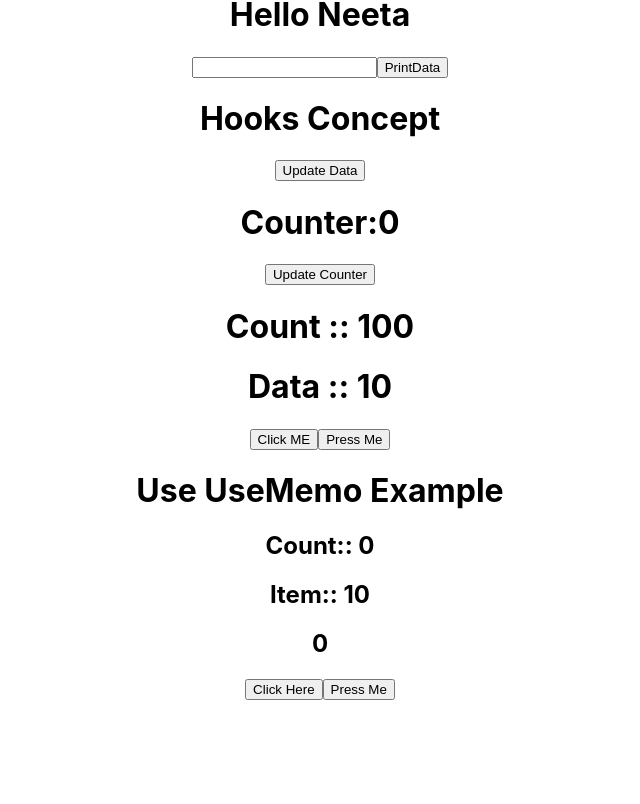
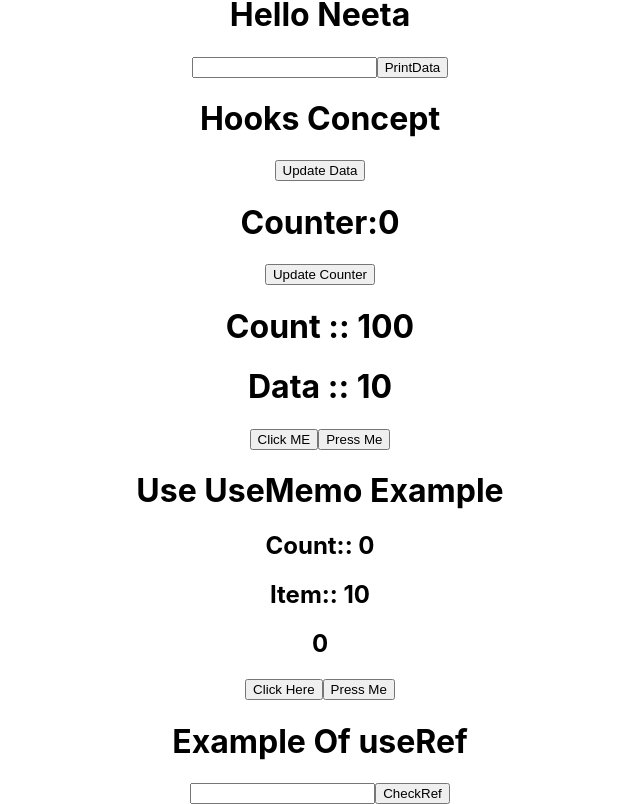
Before and after one commit to PoojaT-del/FirstReactApp, a React (Create React App) app: page / in a window 1280 px wide. Shown: the part 355-1159 px from the top of the page, without its empty margins (320-960 px from the left). Before the commit the page ends 1055 px from the top, so only its background shows below. Built offline with nearby package versions, Linux system fonts and the light colour scheme.

Commit message:
add file

```diff
--- a/src/App.js
+++ b/src/App.js
@@ -8,6 +8,7 @@ import Hooks from './Hooks';
 import UseEffect from './UseEffectHook';
 import StatePropsUseEffect from './StatePropsUseEffect';
 import UseMemo from './UseMemo';
+import UseRef from './UseRef';
 class App extends React.Component {
   constructor()
   {
@@ -33,6 +34,7 @@ class App extends React.Component {
         <UseEffect />
         <StatePropsUseEffect />
         <UseMemo />
+        <UseRef />
       </div>
     );
   }
```
